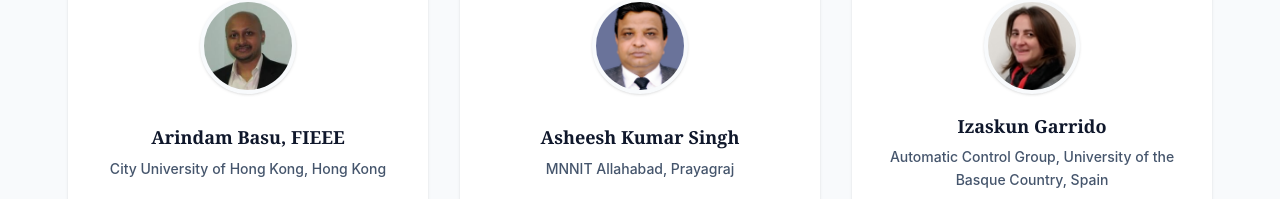
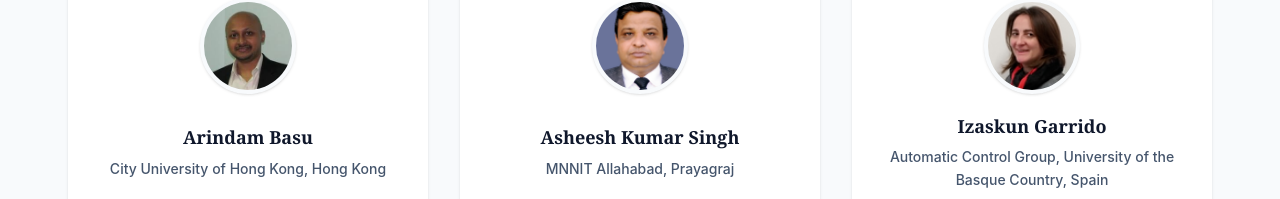
Before and after one commit to irav24/specs-site, a React (Vite) app: page /committee/advisory in a window 1280 px wide. Shown: the part 753-952 px from the top of the page. Built offline with nearby package versions, Linux system fonts and the light colour scheme.

Commit message:
made changes

```diff
--- a/src/pages/committee/Advisory.jsx
+++ b/src/pages/committee/Advisory.jsx
@@ -9,7 +9,7 @@ export default function Advisory() {
     { name: "Amitava Chatterjee", affiliation: "Jadavpur University", image: "/amitavac.jpg" },
         { name: "Anirban Mukherjee", affiliation: "IIT Kharagpur", image: "/anirban.jpeg" },
 
-    { name: "Arindam Basu, FIEEE", affiliation: "City University of Hong Kong, Hong Kong", image: "/arindam.jpeg" },
+    { name: "Arindam Basu", affiliation: "City University of Hong Kong, Hong Kong", image: "/arindam.jpeg" },
         { name: "Asheesh Kumar Singh", affiliation: "MNNIT Allahabad, Prayagraj", image: "/ashishk.jpg" },
             { name: "Izaskun Garrido", affiliation: "Automatic Control Group, University of the Basque Country, Spain", image: "/izaskun.png" },
                 { name: "Karabi Biswas", affiliation: "IIT Kharagpur", image: "/karabi.jpeg" },
```
